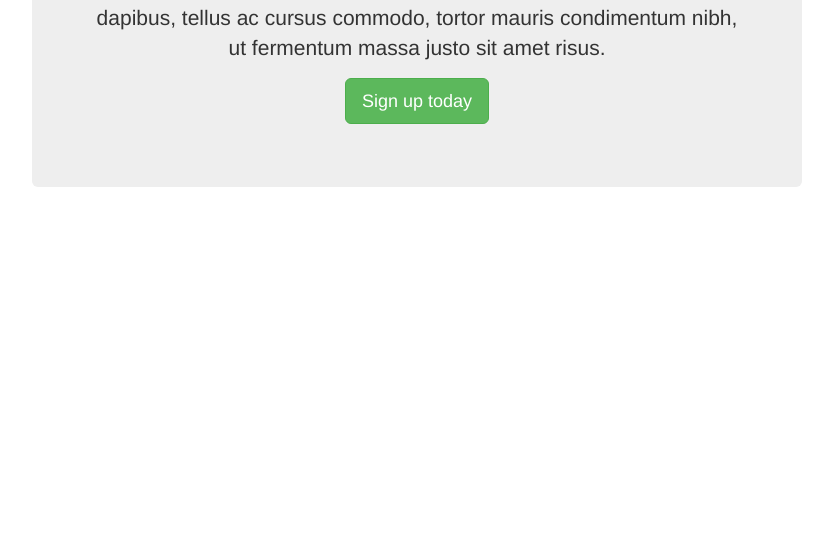
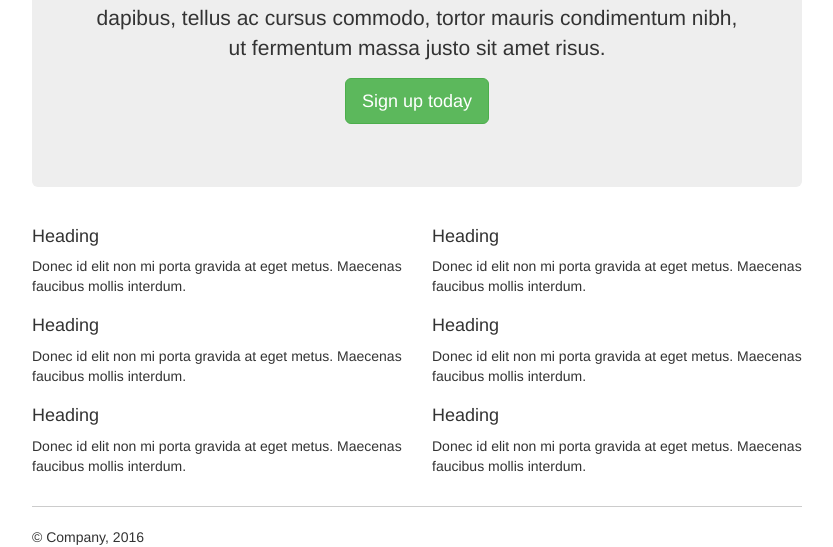
Before and after one commit to arun-instructor/JumbotronNarrow, a plain HTML site: page index.html in a window 1280 px wide. Shown: the part 272-819 px from the top of the page, without its empty margins (223-1056 px from the left). Drawn offline with nearby package versions, Linux system fonts and the light colour scheme.

Commit message:
Third step - Added columns and footer copyright

```diff
--- a/index.html
+++ b/index.html
@@ -33,9 +33,64 @@
                 <p>Cras justo odio, dapibus ac facilisis in, egestas eget quam. Fusce dapibus, tellus ac cursus commodo, tortor mauris condimentum nibh, ut fermentum massa justo sit amet risus.</p>
                 <p><a class="btn btn-success btn-lg" href="#" role="button">Sign up today</a></p>
             </div>
+
+            <!-- One Row -->
+            <div class="row">
+                <div class="col-sm-6">
+                    <h4>Heading</h4>
+                    <p>
+                        Donec id elit non mi porta gravida at eget metus. Maecenas faucibus mollis interdum.
+                    </p>
+                </div>
+                <div class="col-sm-6">
+                    <h4>Heading</h4>
+                    <p>
+                        Donec id elit non mi porta gravida at eget metus. Maecenas faucibus mollis interdum.
+                    </p>
+                </div>
+            </div>
+            <!-- /One Row -->
+
+            <!-- One Row -->
+            <div class="row">
+                <div class="col-sm-6">
+                    <h4>Heading</h4>
+                    <p>
+                        Donec id elit non mi porta gravida at eget metus. Maecenas faucibus mollis interdum.
+                    </p>
+                </div>
+                <div class="col-sm-6">
+                    <h4>Heading</h4>
+                    <p>
+                        Donec id elit non mi porta gravida at eget metus. Maecenas faucibus mollis interdum.
+                    </p>
+                </div>
+            </div>
+            <!-- /One Row -->
+
+            <!-- One Row -->
+            <div class="row">
+                <div class="col-sm-6">
+                    <h4>Heading</h4>
+                    <p>
+                        Donec id elit non mi porta gravida at eget metus. Maecenas faucibus mollis interdum.
+                    </p>
+                </div>
+                <div class="col-sm-6">
+                    <h4>Heading</h4>
+                    <p>
+                        Donec id elit non mi porta gravida at eget metus. Maecenas faucibus mollis interdum.
+                    </p>
+                </div>
+            </div>
+            <!-- /One Row -->
+
+            <div class="divider"></div>
+
+            <div>
+                &copy; Company, 2016
+            </div>
         </div>
-
-        <!-- Create the project name and nav -->
 
     </body>
 </html>
```
